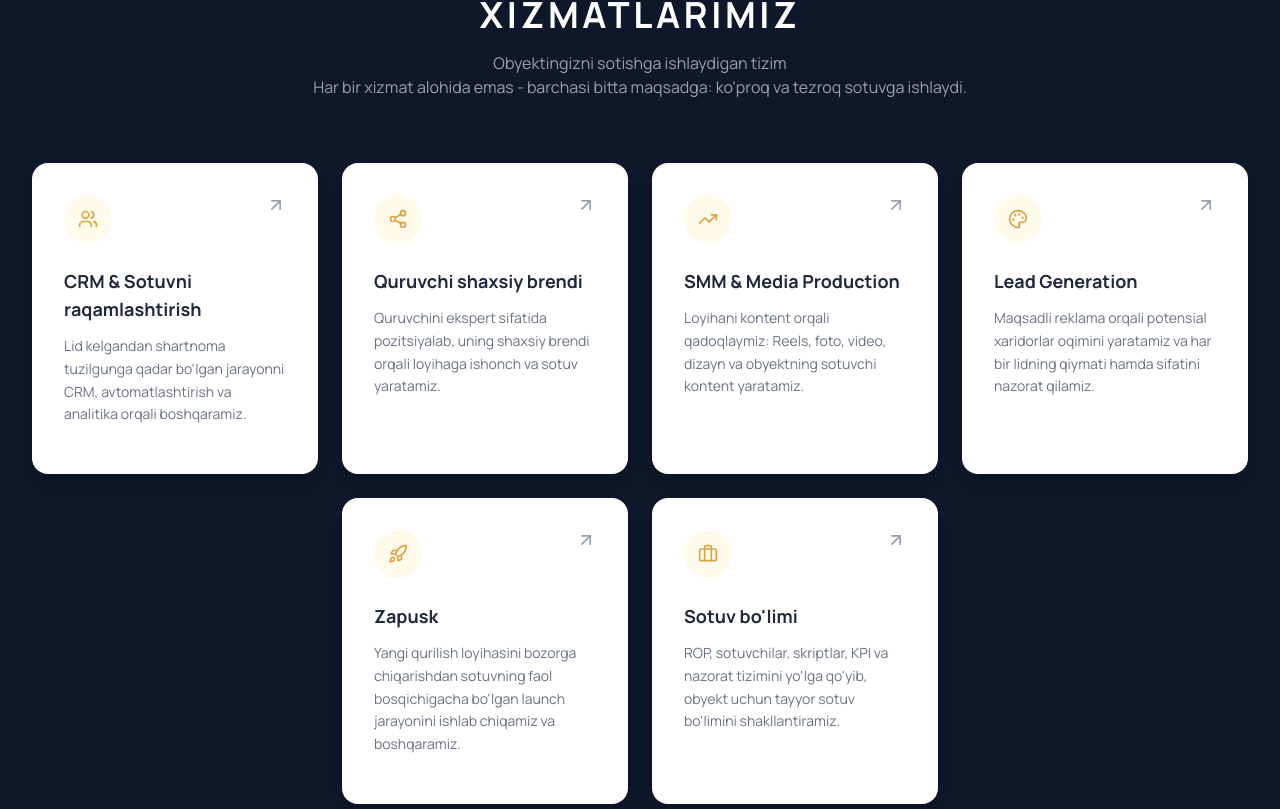
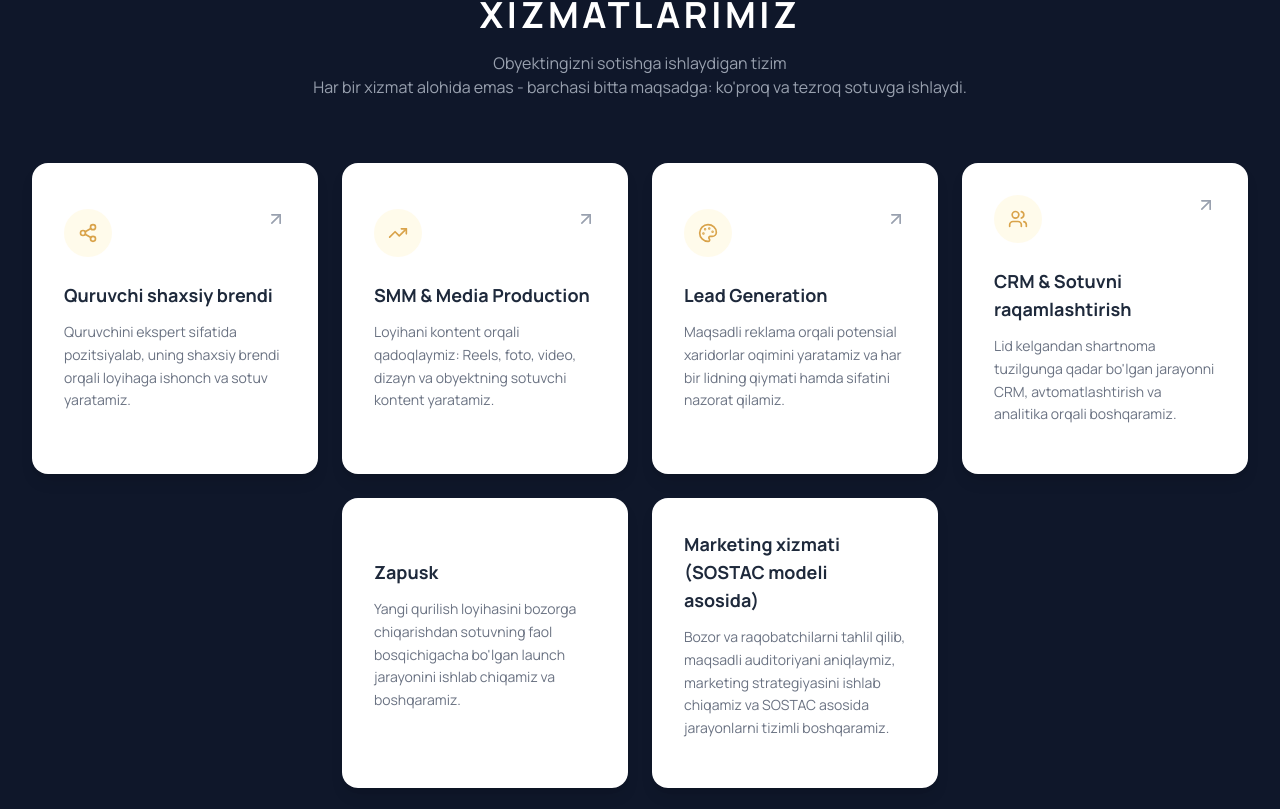
Before and after one commit to Ruslan-Xusenov/ravnaq-group-sayt, a React (Vite) app: page / in a window 1280 px wide. Shown: the part 3786-4595 px from the top of the page. Built offline with nearby package versions, Linux system fonts and the light colour scheme; no server answers.

Commit message:
Update Services section grid to match new user design with 6 cards and conditional icons

```diff
--- a/src/App.jsx
+++ b/src/App.jsx
@@ -709,20 +709,22 @@ export default function App() {
               viewport={{ once: true, amount: 0.1 }}
             >
               {[
-                { title: "CRM & Sotuvni raqamlashtirish", desc: "Lid kelgandan shartnoma tuzilgunga qadar bo'lgan jarayonni CRM, avtomatlashtirish va analitika orqali boshqaramiz.", icon: Users },
                 { title: "Quruvchi shaxsiy brendi", desc: "Quruvchini ekspert sifatida pozitsiyalab, uning shaxsiy brendi orqali loyihaga ishonch va sotuv yaratamiz.", icon: Share2 },
                 { title: "SMM & Media Production", desc: "Loyihani kontent orqali qadoqlaymiz: Reels, foto, video, dizayn va obyektning sotuvchi kontent yaratamiz.", icon: TrendingUp },
                 { title: "Lead Generation", desc: "Maqsadli reklama orqali potensial xaridorlar oqimini yaratamiz va har bir lidning qiymati hamda sifatini nazorat qilamiz.", icon: Palette },
-                { title: "Zapusk", desc: "Yangi qurilish loyihasini bozorga chiqarishdan sotuvning faol bosqichigacha bo'lgan launch jarayonini ishlab chiqamiz va boshqaramiz.", icon: Rocket },
-                { title: "Sotuv bo'limi", desc: "ROP, sotuvchilar, skriptlar, KPI va nazorat tizimini yo'lga qo'yib, obyekt uchun tayyor sotuv bo'limini shakllantiramiz.", icon: Briefcase }
+                { title: "CRM & Sotuvni raqamlashtirish", desc: "Lid kelgandan shartnoma tuzilgunga qadar bo'lgan jarayonni CRM, avtomatlashtirish va analitika orqali boshqaramiz.", icon: Users },
+                { title: "Zapusk", desc: "Yangi qurilish loyihasini bozorga chiqarishdan sotuvning faol bosqichigacha bo'lgan launch jarayonini ishlab chiqamiz va boshqaramiz." },
+                { title: "Marketing xizmati (SOSTAC modeli asosida)", desc: "Bozor va raqobatchilarni tahlil qilib, maqsadli auditoriyani aniqlaymiz, marketing strategiyasini ishlab chiqamiz va SOSTAC asosida jarayonlarni tizimli boshqaramiz." }
               ].map((item, idx) => (
-                <motion.div variants={fadeUpVariant} key={idx} className="bg-white text-ravnaq-dark rounded-2xl p-6 sm:p-8 shadow-lg relative group overflow-hidden hover:-translate-y-2 transition-transform duration-300 w-full sm:w-[calc(50%-0.75rem)] lg:w-[calc(25%-1.125rem)]">
-                   <div className="flex justify-between items-start mb-6">
-                     <div className="w-12 h-12 rounded-full bg-amber-50 flex items-center justify-center">
-                       <item.icon size={20} className="text-ravnaq-gold"/>
+                <motion.div variants={fadeUpVariant} key={idx} className="bg-white text-ravnaq-dark rounded-2xl p-6 sm:p-8 shadow-lg relative group overflow-hidden hover:-translate-y-2 transition-transform duration-300 w-full sm:w-[calc(50%-0.75rem)] lg:w-[calc(25%-1.125rem)] flex flex-col justify-center">
+                   {item.icon && (
+                     <div className="flex justify-between items-start mb-6">
+                       <div className="w-12 h-12 rounded-full bg-amber-50 flex items-center justify-center">
+                         <item.icon size={20} className="text-ravnaq-gold"/>
+                       </div>
+                       <ArrowUpRight size={20} className="text-gray-400 group-hover:text-ravnaq-gold transition-colors duration-300" />
                      </div>
-                     <ArrowUpRight size={20} className="text-gray-400 group-hover:text-ravnaq-gold transition-colors duration-300" />
-                   </div>
+                   )}
                    <h3 className="font-bold mb-3 text-lg">{item.title}</h3>
                    <p className="text-sm text-gray-500 leading-relaxed mb-4">{item.desc}</p>
                 </motion.div>
```
